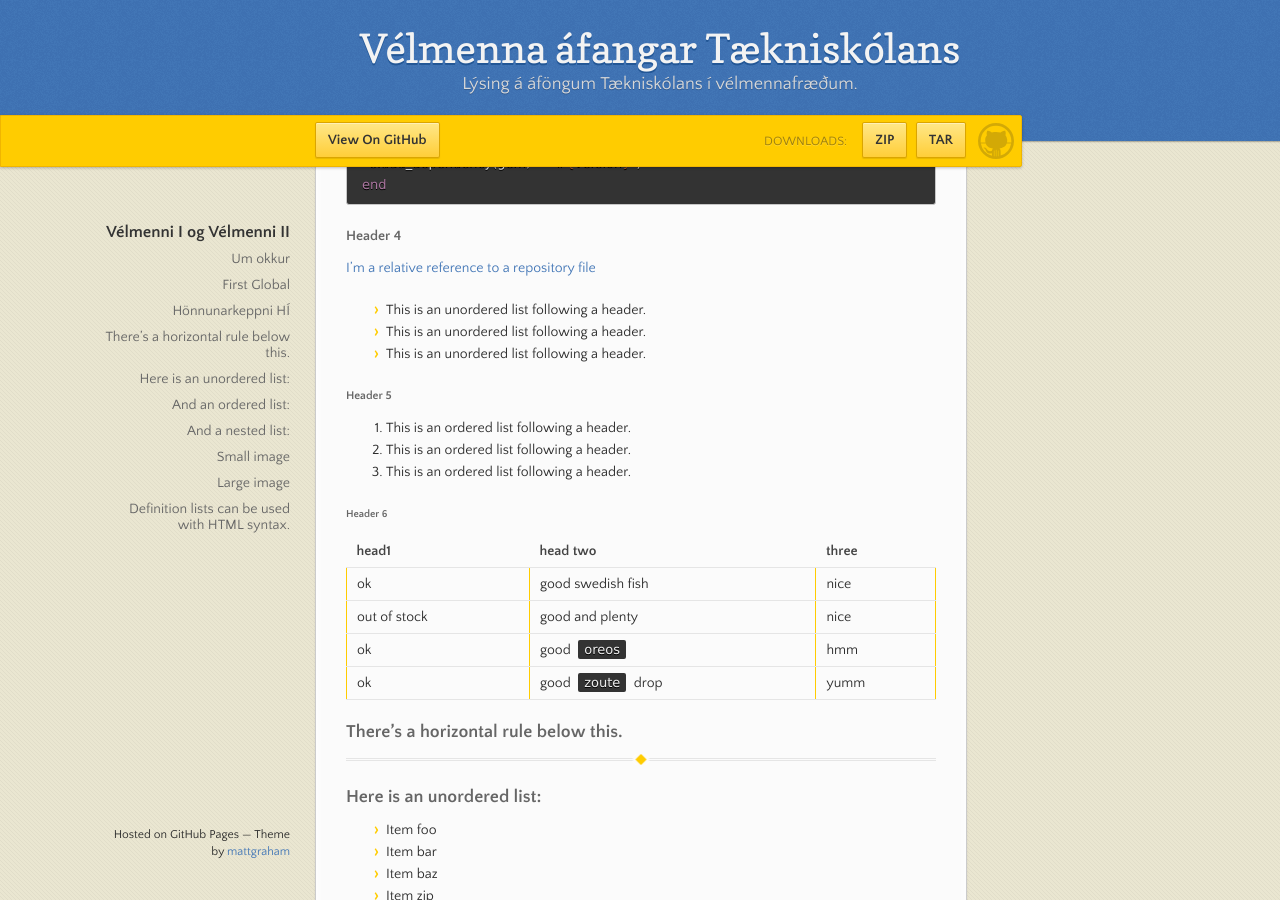
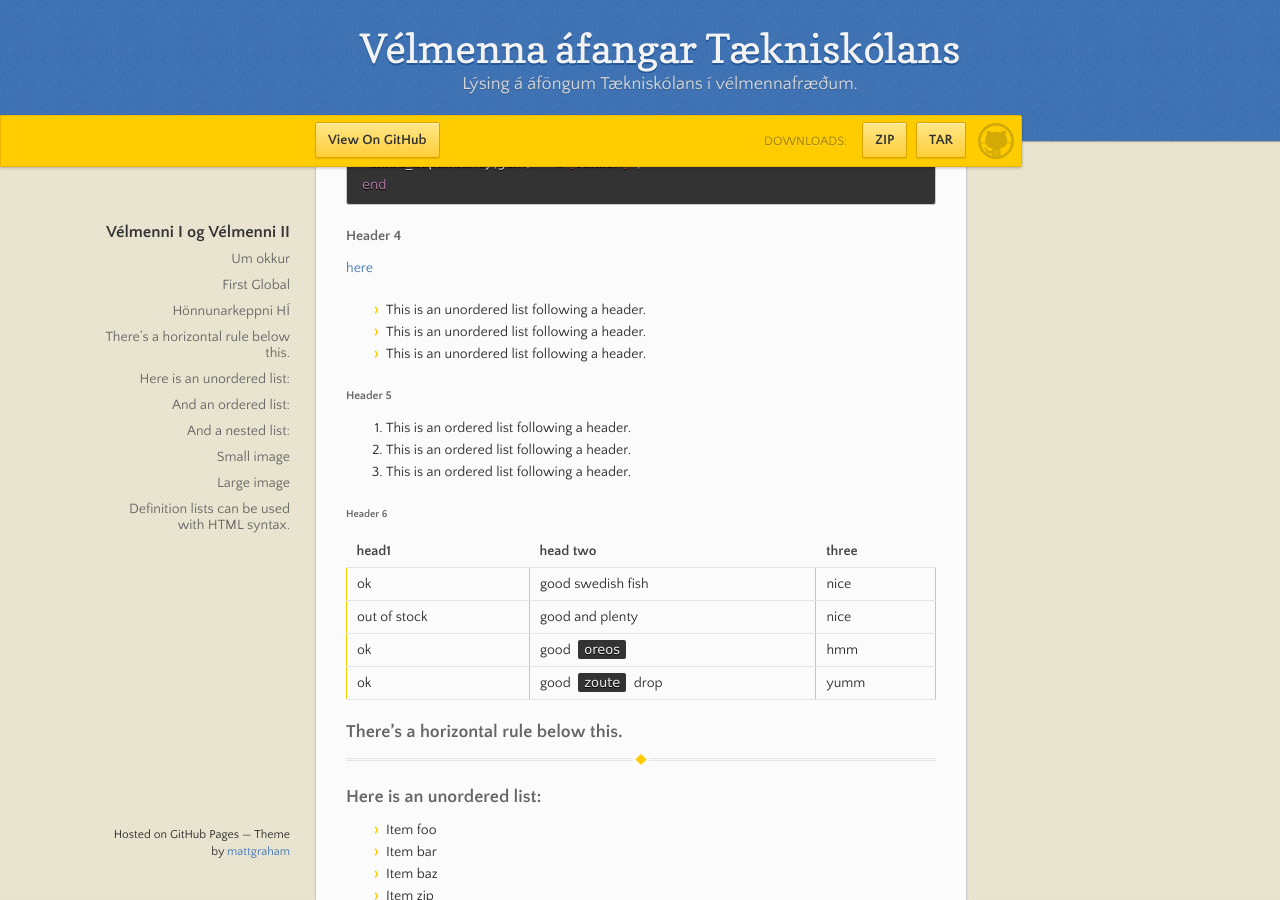
Before and after one commit to eirben/eirben.github.io, a Jekyll site: the page built from index.md, in a window 1280 px wide and 900 px high, scrolled down 1830 px. Built offline with Jekyll 4.4.1, drawn with Linux system fonts in a browser that asks for light colours; our own code applies the rules of GitHub Pages for plain Markdown files.

Commit message:
Update index.md

````diff
--- a/index.md
+++ b/index.md
@@ -31,7 +31,7 @@ end
 ```
 
 #### Header 4
-[I'm a relative reference to a repository file](eirben.github.io/blob/master/another-page.md)
+[here](another-page.md)
 *   This is an unordered list following a header.
 *   This is an unordered list following a header.
 *   This is an unordered list following a header.
````
